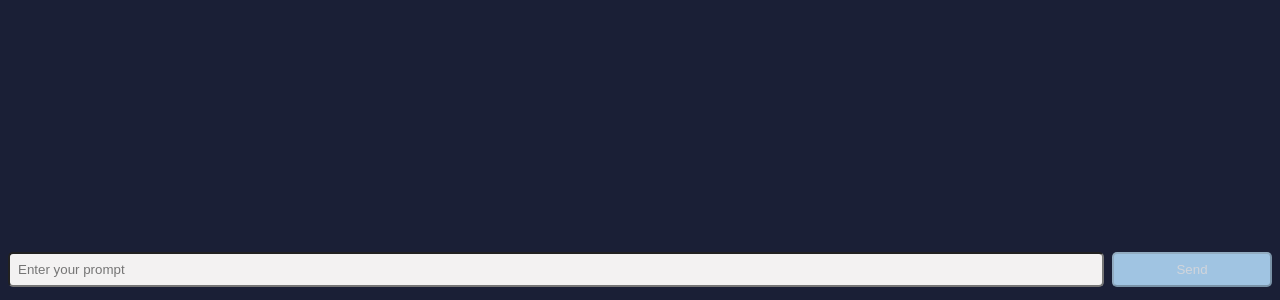
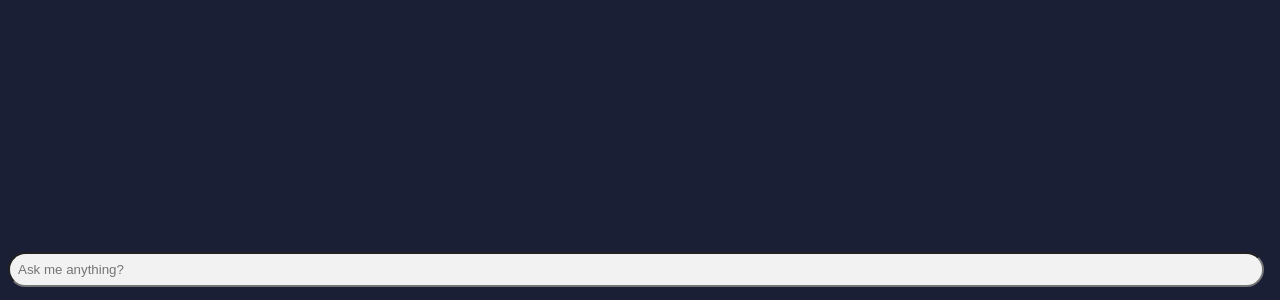
Before and after one commit to pks9862728888/ai-chat-demo, a Next.js app in the folder frontend/: page / in a window 1280 px wide. Shown: the part 500-800 px from the top of the page. Built offline with nearby package versions, Linux system fonts and the light colour scheme.

Commit message:
Removed unwanted button

```diff
--- a/frontend/src/app/_components/Chat/ChatComponent/ChatComponent.module.css
+++ b/frontend/src/app/_components/Chat/ChatComponent/ChatComponent.module.css
@@ -8,7 +8,7 @@
     padding: var(--consistent-padding);
     width: 100%;
     margin-right: var(--consistent-margin);
-    border-radius: var(--consistent-border-radius);
+    border-radius: 40px;
     background-color: var(--neutral-white);
     color: var(--primary-text-color);
 }
--- a/frontend/src/app/_components/Chat/ChatComponent/ChatSearchInput.tsx
+++ b/frontend/src/app/_components/Chat/ChatComponent/ChatSearchInput.tsx
@@ -21,13 +21,8 @@ const ChatSearchInput = ({searchDisabled, handleSetPrompt}:
         value={prompt}
         onKeyDown={handleKeyDown}
         onChange={(e) => setPrompt(e.target.value)}
-        placeholder="Enter your prompt"
+        placeholder="Ask me anything?"
       />
-      <button className={`btnPrimary ${searchDisabled || !prompt || prompt.trim() === "" ? "btnPrimaryDisabled" : ""}`}
-              onClick={triggerSetPromptNClearForm}
-              disabled={searchDisabled || !prompt || prompt.trim() === ""}
-      >Send
-      </button>
     </div>
   );
 }
```
